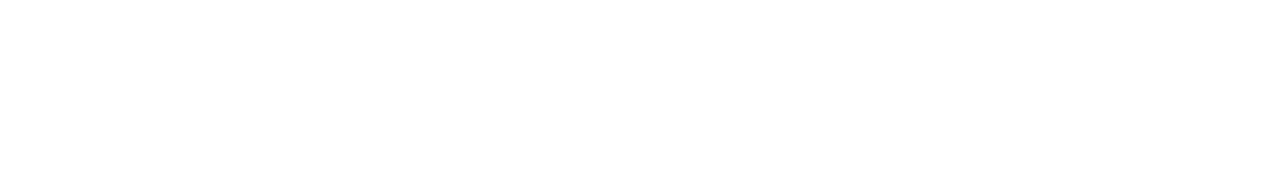
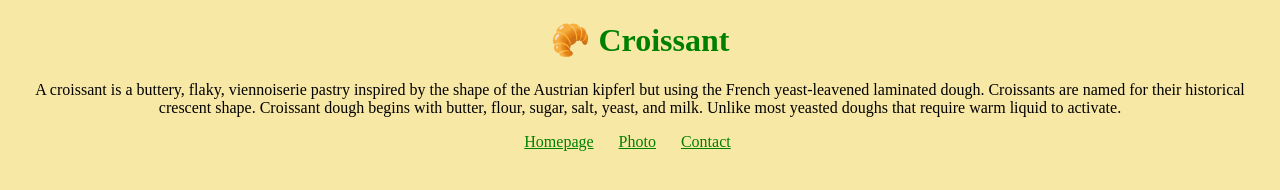
Before and after one commit to monigiwa/croissant, a plain HTML site: page index.html in a window 1280 px wide. Drawn offline with Linux system fonts and the light colour scheme.

Commit message:
Added styling to the index and contact page

```diff
--- a/index.html
+++ b/index.html
@@ -6,5 +6,19 @@
     <title>Croissant - Homepage</title>
     <link rel="stylesheet" href="src/style.css" />
   </head>
-  <body></body>
+  <body>
+    <h1>🥐 Croissant</h1>
+    <p>
+      A croissant is a buttery, flaky, viennoiserie pastry inspired by the shape
+      of the Austrian kipferl but using the French yeast-leavened laminated
+      dough. Croissants are named for their historical crescent shape. Croissant
+      dough begins with butter, flour, sugar, salt, yeast, and milk. Unlike most
+      yeasted doughs that require warm liquid to activate.
+    </p>
+    <div class="navigation-links">
+      <a href="/index.html">Homepage</a>
+      <a href="/photo.html">Photo</a>
+      <a href="/contact.html">Contact</a>
+    </div>
+  </body>
 </html>
--- a/src/style.css
+++ b/src/style.css
@@ -0,0 +1,30 @@
+body {
+  display: block;
+  margin: 8px;
+  background-color: #f8e8a6;
+}
+h1,
+h2,
+p {
+  text-align: center;
+}
+h1,
+h2,
+a {
+  color: green;
+}
+
+img {
+  display: block;
+  max-width: 80%;
+  margin: 30px auto;
+  border-radius: 10px;
+}
+
+.navigation-links {
+  display: flex;
+  justify-content: center;
+}
+.navigation-links a {
+  margin-right: 25px;
+}
```
Also changed, not shown: photo.html (+9 -1 lines), 1 other file.
